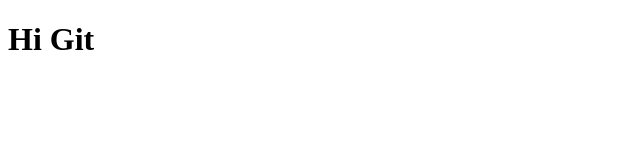
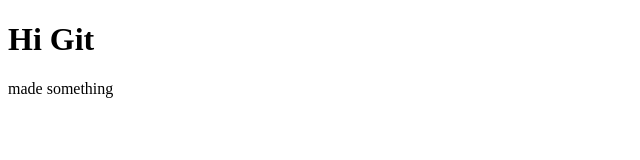
Before and after one commit to Irina-Proekt/git-test, a plain HTML site: page index.html in a window 1280 px wide. Shown: the whole page, without its empty margins (0-640 px from the left). Drawn offline with Linux system fonts and the light colour scheme.

Commit message:
sidebar v 1.0

```diff
--- a/index.html
+++ b/index.html
@@ -8,5 +8,9 @@
 
 	<h1>Hi Git</h1>
 
+	<aside>
+		<p>made something</p>
+	</aside>
+
 </body>
 </html>
```
